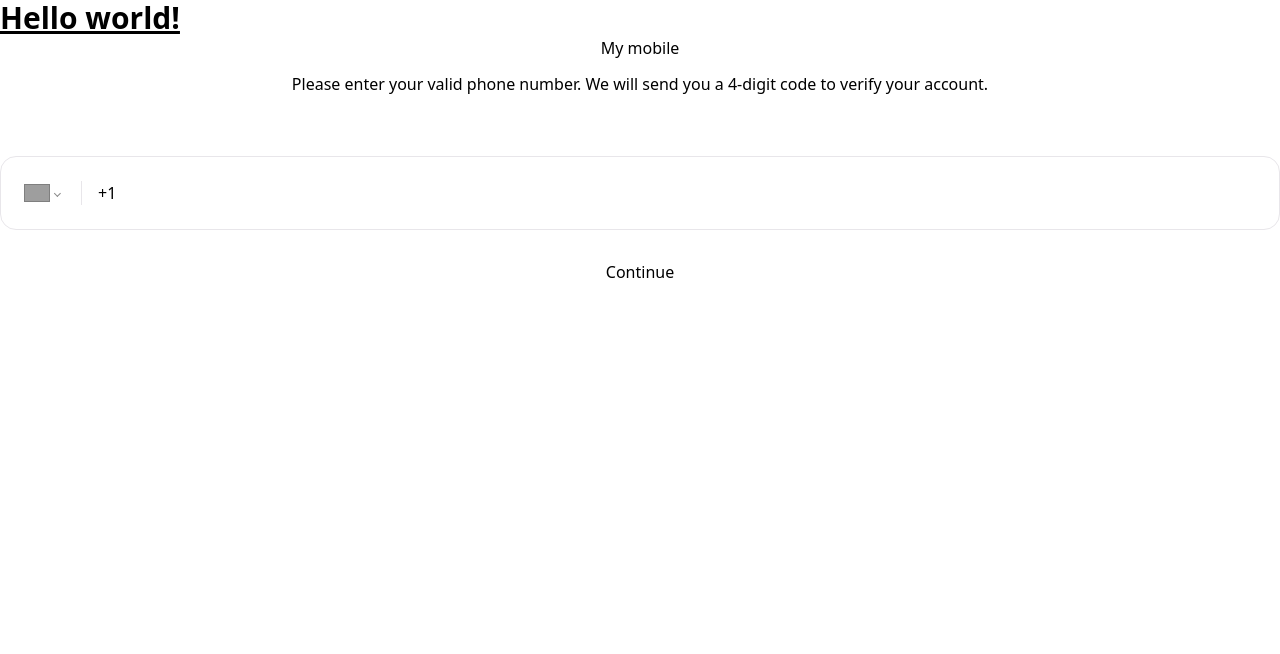
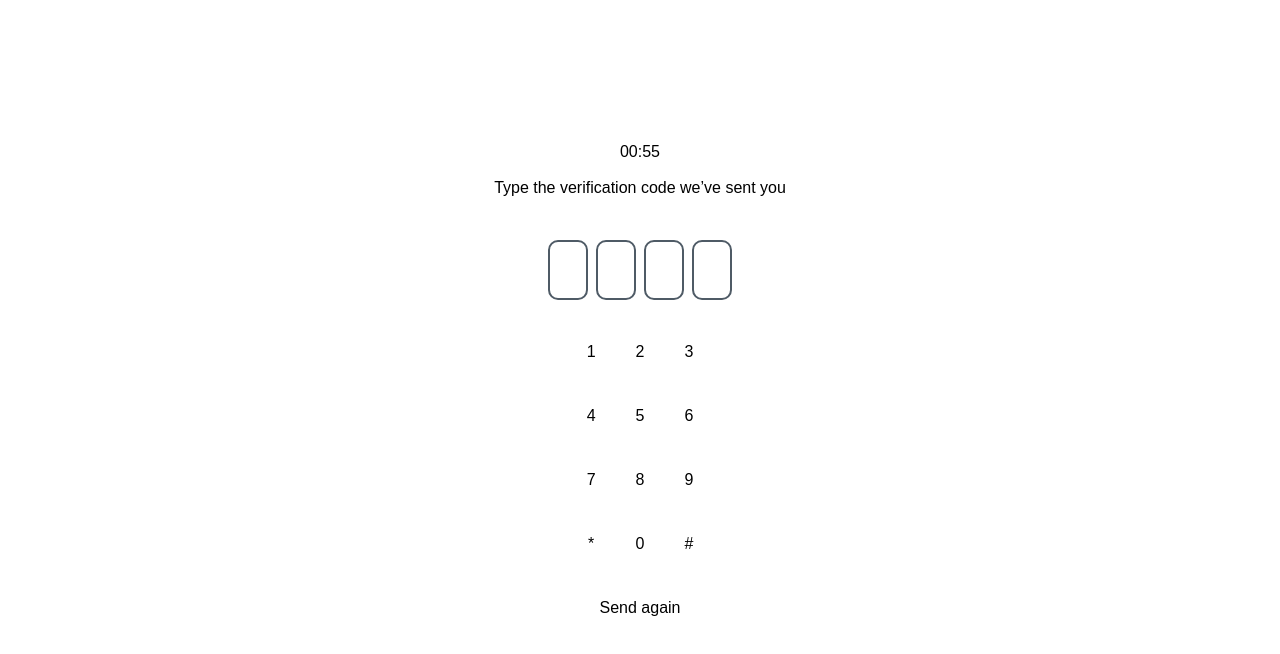
Before and after one commit to Labsian/DA-frontend, a React (Vite) app: page / in a window 1280 px wide. Shown: the top 654 px of the page. Built offline with nearby package versions, Linux system fonts and the light colour scheme; grey boxes are pictures that could not be loaded.

Commit message:
verifiation pages

```diff
--- a/src/App.css
+++ b/src/App.css
@@ -5,3 +5,43 @@ padding-left: 1rem;
 margin-left: 1rem;
   font-size: 16px !important;
 }
+
+
+
+/* verification code input */
+.VerificationApp {
+  font-family: sans-serif;
+  height: 95vh;
+  display: flex;
+  flex-direction: column;
+  justify-content: center;
+  align-items: center;
+}
+
+
+.code-label {
+  margin-bottom: 16px;
+}
+.code-inputs {
+  display: flex;
+  justify-content: start;
+  align-items: center;
+}
+.code-inputs input {
+  border: none;
+  background-image: none;
+  background-color: transparent;
+  -webkit-box-shadow: none;
+  -moz-box-shadow: none;
+  box-shadow: none;
+  text-align: center;
+  height: 60px;
+  width: 40px;
+  border-radius: 10px;
+  margin: 0 4px;
+  border: 2px solid #4f5b66;
+  font-size: 38px;
+}
+.code-inputs input:focus {
+  outline: none;
+}
--- a/src/App.jsx
+++ b/src/App.jsx
@@ -1,16 +1,12 @@
-import { useState } from "react";
+
 import "./App.css";
-import PhoneInput from "react-phone-number-input/input";
-import PhoneAuth from "./pages/PhoneAuth";
+import { VerificationCodePage } from "./pages/VerificationCodePage";
 
 function App() {
 
   return (
     <>
-      <h1 className="text-3xl font-bold underline">
-        Hello world!
-      </h1>
-      <PhoneAuth/>
+      <VerificationCodePage />
     </>
   );
 }
--- /dev/null
+++ b/src/components/CountDown.jsx
@@ -0,0 +1,25 @@
+import React, { useState, useEffect } from "react";
+
+export default function CountdownTimer() {
+  const [timeLeft, setTimeLeft] = useState(60); // 60 seconds
+
+  useEffect(() => {
+    if (timeLeft <= 0) return;
+
+    const interval = setInterval(() => {
+      setTimeLeft((prev) => prev - 1);
+    }, 1000);
+
+    return () => clearInterval(interval);
+  }, [timeLeft]);
+
+  const formatTime = (seconds) => {
+    const m = Math.floor(seconds / 60)
+      .toString()
+      .padStart(2, "0");
+    const s = (seconds % 60).toString().padStart(2, "0");
+    return `${m}:${s}`;
+  };
+
+  return <h1>{formatTime(timeLeft)}</h1>;
+}
--- /dev/null
+++ b/src/components/Dialer.jsx
@@ -0,0 +1,23 @@
+const Dialer = ({ code, setCode }) => {
+  const buttons = ["1", "2", "3", "4", "5", "6", "7", "8", "9", "*", "0", "#"];
+
+  const handleDial = (char) => {
+    const firstEmptyIndex = code.findIndex((c) => c === "");
+    if (firstEmptyIndex === -1) return; // all slots filled
+    const newCode = [...code];
+    newCode[firstEmptyIndex] = char;
+    setCode(newCode);
+  };
+
+  return (
+    <div className="buttons-container grid grid-cols-3 gap-10">
+      {buttons.map((char) => (
+        <button key={char} onClick={() => handleDial(char)}>
+          {char}
+        </button>
+      ))}
+    </div>
+  );
+};
+
+export default Dialer;
--- /dev/null
+++ b/src/components/VerificationCodeInput.jsx
@@ -0,0 +1,59 @@
+import React, { useState, useRef } from "react";
+import Dialer from "./Dialer";
+
+const VerificationCodeInput = ({ length, label, loading, onComplete }) => {
+  const [code, setCode] = useState([...Array(length)].map(() => ""));
+  const inputs = useRef([]);
+  // Typescript
+  // useRef<(HTMLInputElement | null)[]>([])
+
+  const processInput = (e, slot) => {
+    const num = e.target.value;
+    if (/[^0-9]/.test(num)) return;
+    const newCode = [...code];
+    newCode[slot] = num;
+    setCode(newCode);
+    if (slot !== length - 1) {
+      inputs.current[slot + 1].focus();
+    }
+    if (newCode.every(num => num !== "")) {
+      onComplete(newCode.join(""));
+    }
+  };
+
+  const onKeyUp = (e, slot) => {
+    if (e.keyCode === 8 && !code[slot] && slot !== 0) {
+      const newCode = [...code];
+      newCode[slot - 1] = "";
+      setCode(newCode);
+      inputs.current[slot - 1].focus();
+    }
+  };
+
+  return (
+    <div className=" flex flex-col items-center gap-10">
+      <div className="code-inputs">
+        {code.map((num, idx) => {
+          return (
+           <input
+  key={idx}
+  type="text"
+  inputMode="numeric"
+  maxLength={1}
+  value={num}
+  autoFocus={!code[0].length && idx === 0}
+  readOnly={loading}
+  onChange={(e) => processInput(e, idx)}
+  onKeyUp={(e) => onKeyUp(e, idx)}
+  ref={(ref) => (inputs.current[idx] = ref)}
+/>
+
+          );
+        })}
+      </div>
+      <Dialer code={code} setCode={setCode}/>
+    </div>
+  );
+};
+
+export default VerificationCodeInput;
--- /dev/null
+++ b/src/pages/VerificationCodePage.jsx
@@ -0,0 +1,27 @@
+import { useState } from "react";
+import VerificationCodeInput from "../components/VerificationCodeInput";
+import CountdownTimer from "../components/CountDown";
+import Dialer from "../components/Dialer";
+
+export function VerificationCodePage() {
+  const [loading, setLoading] = useState(false);
+
+
+  return (
+    <div className="VerificationApp flex flex-col gap-10 items-center">
+    <div className="flex flex-col gap-3 items-center">
+    <CountdownTimer/>
+    <p>Type the verification code we’ve sent you </p>
+  </div>
+      <VerificationCodeInput
+        length={4}
+        loading={loading}
+        onComplete={code => {
+          setLoading(true);
+          setTimeout(() => setLoading(false), 10000);
+        }}
+      />
+    <button> Send again</button>
+    </div>
+  );
+}
```
